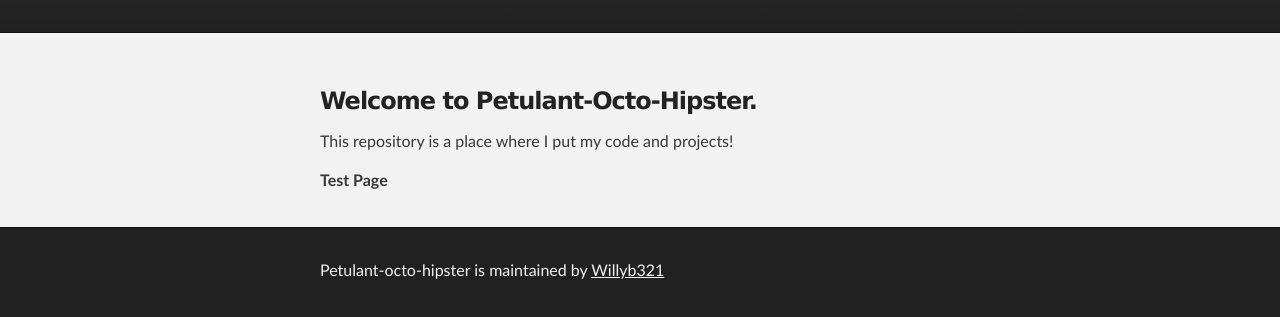
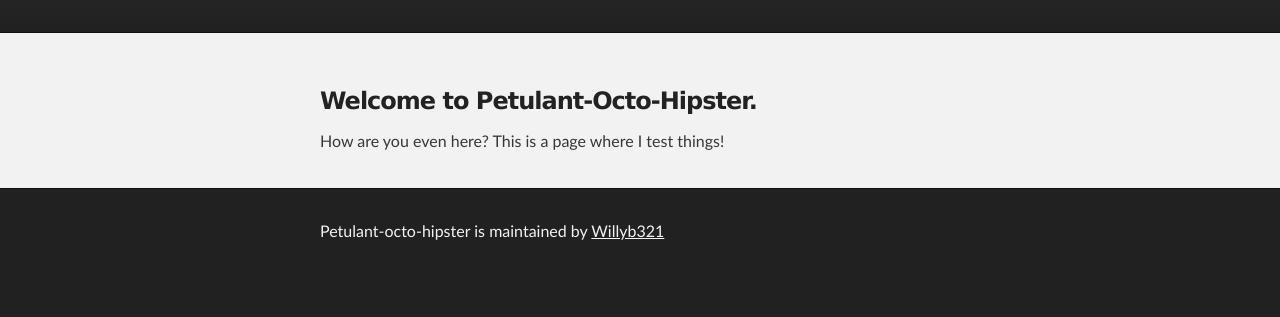
Before and after one commit to willyb321/petulant-octo-hipster, a plain HTML site: page test.html in a window 1280 px wide. Shown: the part 177-494 px from the top of the page. Drawn offline with Linux system fonts and the light colour scheme.

Commit message:
Changed image gallery see extended
I removed the startTimer function, so there is no timer, also moved
buttons to change image to above the image. Also changed test page text.

```diff
--- a/test.html
+++ b/test.html
@@ -37,9 +37,7 @@
         <h3>
 <a name="welcome-to-petulant-octo-hipster" class="anchor" href="#welcome-to-petulant-octo-hipster"><span class="octicon octicon-link"></span></a>Welcome to Petulant-Octo-Hipster.</h3>
 
-<p>This repository is a place where I put my code and projects!</br></p>
-<p><strong>Test Page</strong></p>
-
+<p>How are you even here? This is a page where I test things!</br></p>
     </section>
     </div>
 
```
Also changed, not shown: imagegallery.html (+2 -7 lines).
